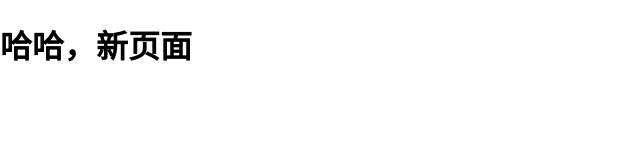
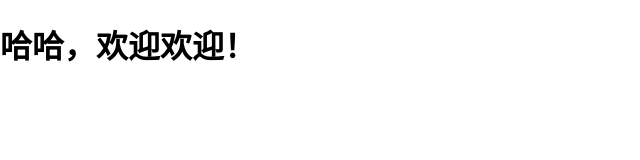
Before and after one commit to xizijun-cmd/re01-one, a plain HTML site: page new.html in a window 1280 px wide. Shown: the whole page, without its empty margins (0-640 px from the left). Drawn offline with Linux system fonts and the light colour scheme.

Commit message:
Update new.html

```diff
--- a/new.html
+++ b/new.html
@@ -6,6 +6,6 @@
     <title>西子君</title>
 </head>
 <body style="margin: 0;">
-    <h1>哈哈，新页面</h1>
+    <h1>哈哈，欢迎欢迎！</h1>
 </body>
 </html>
```
